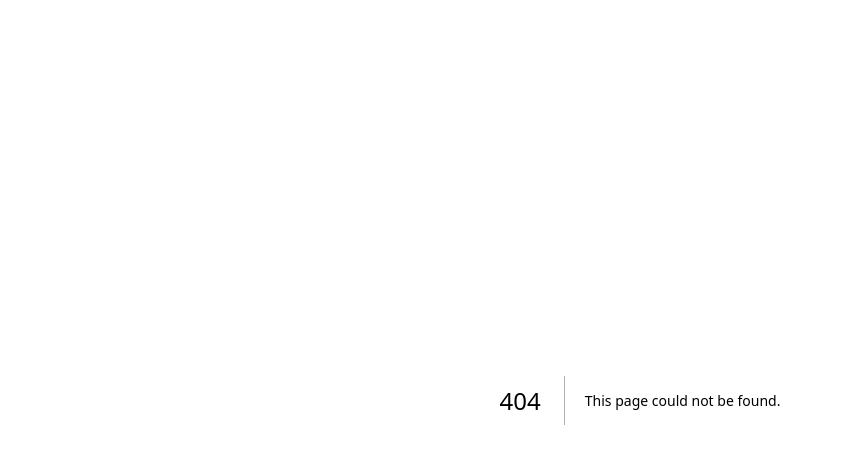
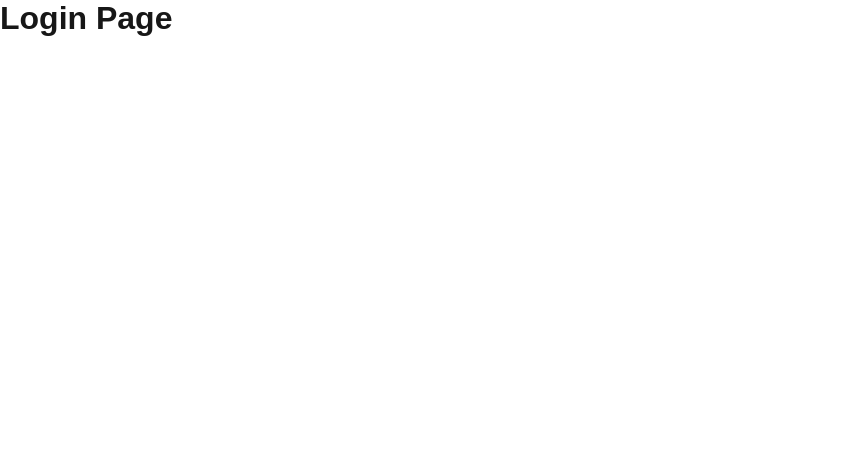
Before and after one commit to tiaaago/pi-senac-4, a Next.js app in the folder frontend/: page /login in a window 1280 px wide. Before the commit this address had no page. Shown: the top 464 px of the page, without its empty margins (0-841 px from the left). Built offline with nearby package versions, Linux system fonts and the light colour scheme.

Commit message:
feat: criar estrutura inicial da página de login
Criada estrutura básica com:
- Diretório src/app/login
- Componente inicial LoginPage

```diff
--- /dev/null
+++ b/frontend/src/app/login/page.jsx
@@ -0,0 +1,11 @@
+'use client';
+
+import React from 'react';
+
+export default function LoginPage() {
+  return (
+    <div>
+      <h1>Login Page</h1>
+    </div>
+  );
+}
```
